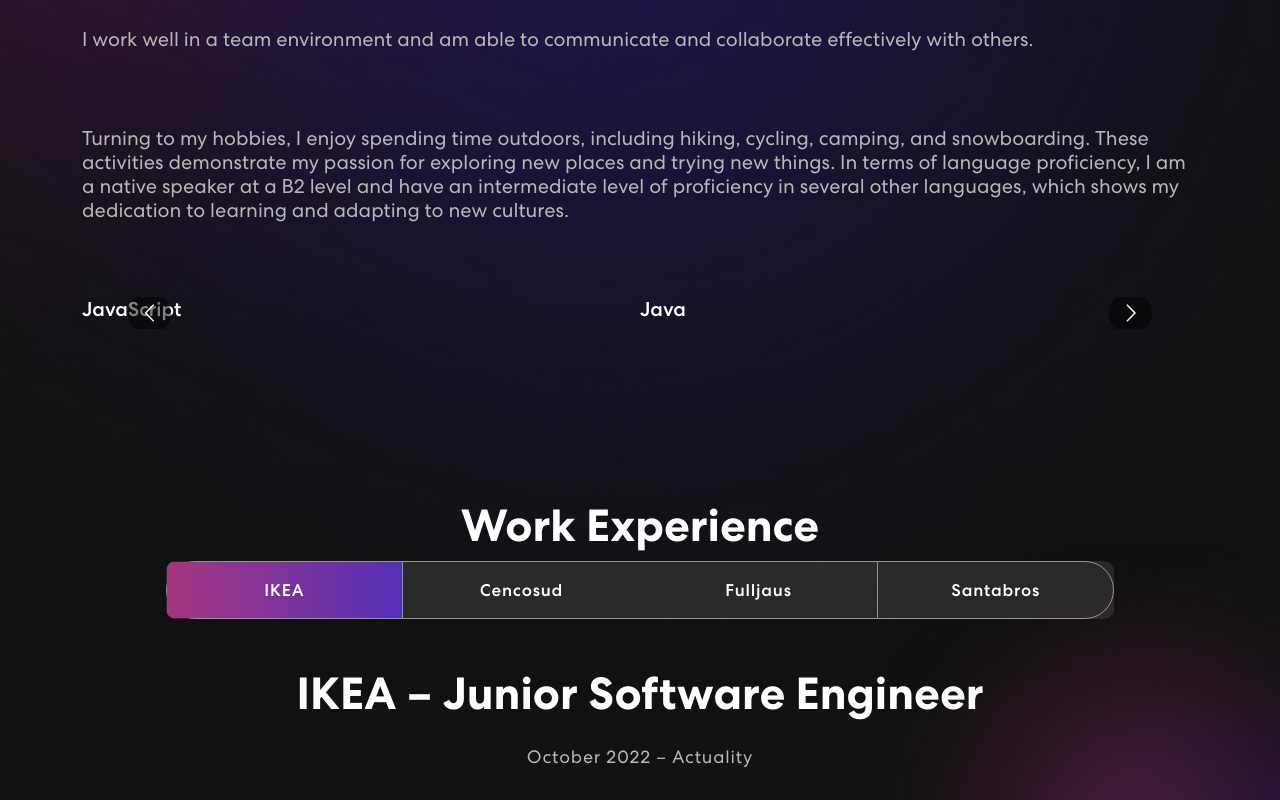
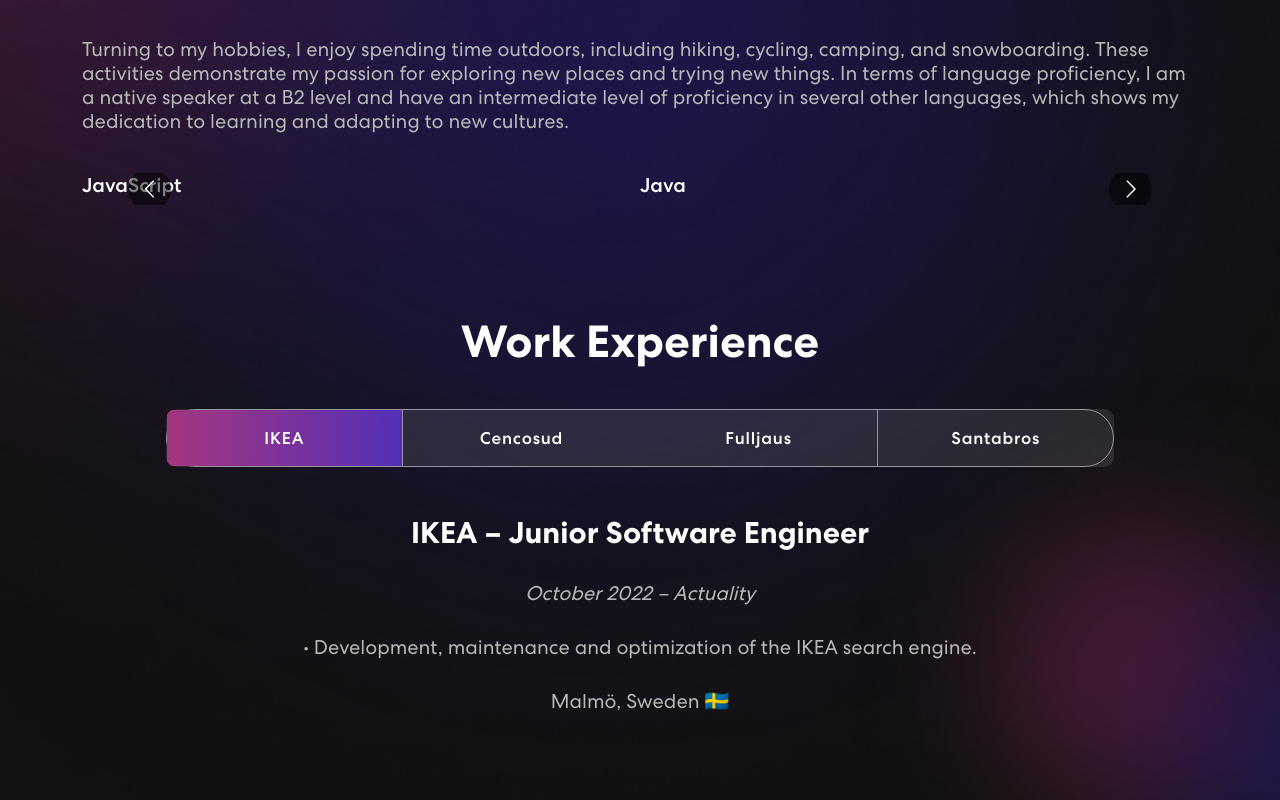
Before and after one commit to AgustinFourcade/agustinfourcade.github.io, a React (Create React App) app: page / in a window 1280 px wide. Shown: the part 1320-2120 px from the top of the page. Built offline with nearby package versions, Linux system fonts and the light colour scheme.

Commit message:
textual refinement

```diff
--- a/src/App.css
+++ b/src/App.css
@@ -337,7 +337,7 @@ nav.navbar .navbar-toggler[aria-expanded="true"] .navbar-toggler-icon {
   font-size: 20px;
   letter-spacing: 0.81x;
   line-height: 1.2em;
-  margin: 14px 0 75px 0;
+  margin: 30px 0 40px 0;
 }
 .skills-slider {
   width: 100%;
@@ -354,22 +354,38 @@ nav.navbar .navbar-toggler[aria-expanded="true"] .navbar-toggler-icon {
 
 /************ workExperience CSS ************/
 .workExperience {
-  padding: 120px 0;
+  padding: 30px 0;
   position: relative;
 }
-.workExperience h2 {
+.workExperience h1 {
   font-size: 45px;
   font-weight: 700;
   text-align: center;
+  margin: 30px 0 40px 0;
+}
+.workExperience h2 {
+  font-size: 30px;
+  font-weight: 700;
+  text-align: center;
+  margin: 0px 0 20px 0;
 }
 .workExperience p {
   color: #b8b8b8;
-  font-size: 18px;
-  letter-spacing: 0.8px;
-  line-height: 1.5em;
-  margin: 14px auto 30px auto;
+  font-size: 20px;
+  letter-spacing: 0.81x;
+  line-height: 1.2em;
+  margin: 10px 0 20px 0;
   text-align: center;
-  width: 56%;
+  /* width: 56%; */
+}
+.workExperience i {
+  color: #b8b8b8;
+  font-size: 20px;
+  letter-spacing: 0.81x;
+  line-height: 1.2em;
+  margin: 10px 0 20px 0;
+  text-align: center;
+  /* width: 56%; */
 }
  .workExperience .nav.nav-pills {
   width: 85%;
--- a/src/components/WorkExperience.js
+++ b/src/components/WorkExperience.js
@@ -51,7 +51,7 @@ export const WorkExperience = () => {
                     isVisible ? "animate__animated animate__bounce" : ""
                   }
                 >
-                  <h2>Work Experience</h2>
+                  <h1>Work Experience</h1>
                 </div>
               )}
             </TrackVisibility>
@@ -78,7 +78,7 @@ export const WorkExperience = () => {
                 <Tab.Pane eventKey="first">
                   <Row>
                     <h2>{experiences[0].title}</h2>
-                    <p>{experiences[0].date}</p>
+                    <i>{experiences[0].date}</i>
                     <p>{experiences[0].description}</p>
                     <p>{experiences[0].location}</p>
                   </Row>
@@ -87,7 +87,7 @@ export const WorkExperience = () => {
                   {" "}
                   <Row>
                     <h2>{experiences[1].title}</h2>
-                    <p>{experiences[1].date}</p>
+                    <i>{experiences[1].date}</i>
                     <p>{experiences[1].description}</p>
                     <p>{experiences[1].location}</p>
                   </Row>
@@ -95,7 +95,7 @@ export const WorkExperience = () => {
                 <Tab.Pane eventKey="third">
                   <Row>
                     <h2>{experiences[2].title}</h2>
-                    <p>{experiences[2].date}</p>
+                    <i>{experiences[2].date}</i>
                     <p>{experiences[2].description}</p>
                     <p>{experiences[2].location}</p>
                   </Row>
@@ -103,7 +103,7 @@ export const WorkExperience = () => {
                 <Tab.Pane eventKey="fourth">
                   <Row>
                     <h2>{experiences[3].title}</h2>
-                    <p>{experiences[3].date}</p>
+                    <i>{experiences[3].date}</i>
                     <p>{experiences[3].description}</p>
                     <p>{experiences[3].location}</p>
                   </Row>
```
